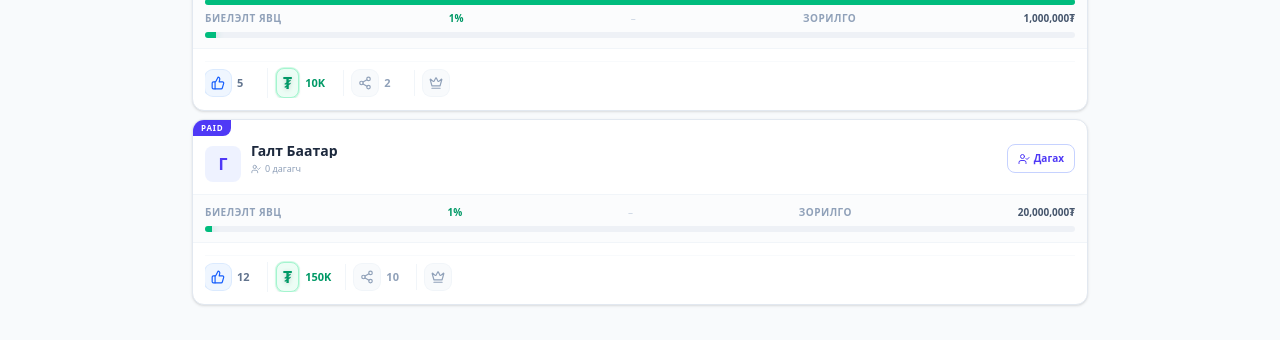
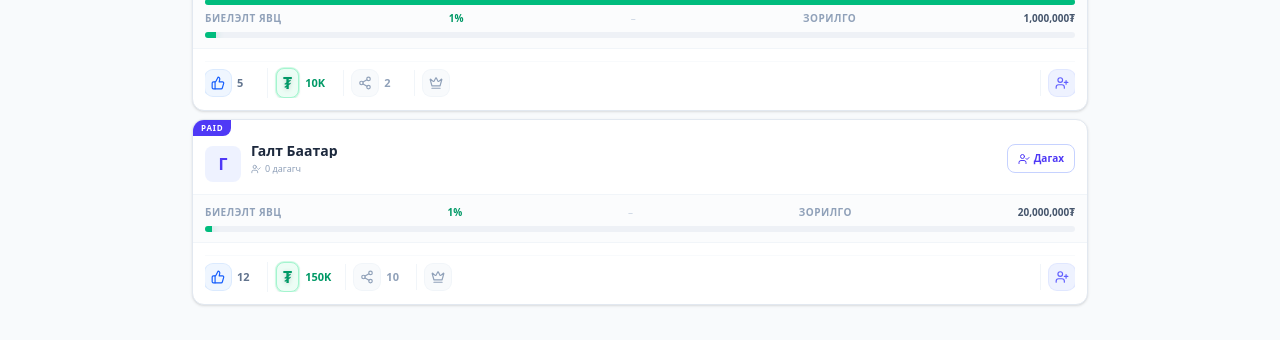
Before and after one commit to waterparkmongolia/daddydiscount, a React (Vite) app: page / in a window 1280 px wide. Shown: the part 251-591 px from the top of the page. Built offline with nearby package versions, Linux system fonts and the light colour scheme.

Commit message:
Restore UserPlus register button on member cards
Co-Authored-By: Claude Sonnet 4.6 <noreply@anthropic.com>

```diff
--- a/src/App.tsx
+++ b/src/App.tsx
@@ -744,6 +744,18 @@ export default function App() {
                         title="Гишүүнчлэл"
                       >
                         <Crown className="w-3.5 h-3.5" />
+                      </button>
+                    </div>
+
+                    {/* Invite / Register Action */}
+                    <div className="flex items-center gap-1.5 border-l border-slate-100 pl-2 ml-auto shrink-0">
+                      <button
+                        onClick={(e) => { e.stopPropagation(); cancelLongPress(); setInviteId(member.id); }}
+                        onMouseDown={e => e.stopPropagation()}
+                        className="p-1.5 rounded-lg bg-indigo-50 text-indigo-500 hover:bg-indigo-100 transition-all active:scale-90 flex items-center justify-center ring-1 ring-indigo-100"
+                        title="Бүртгүүлэх"
+                      >
+                        <UserPlus className="w-3.5 h-3.5" />
                       </button>
                     </div>
                   </div>
```
